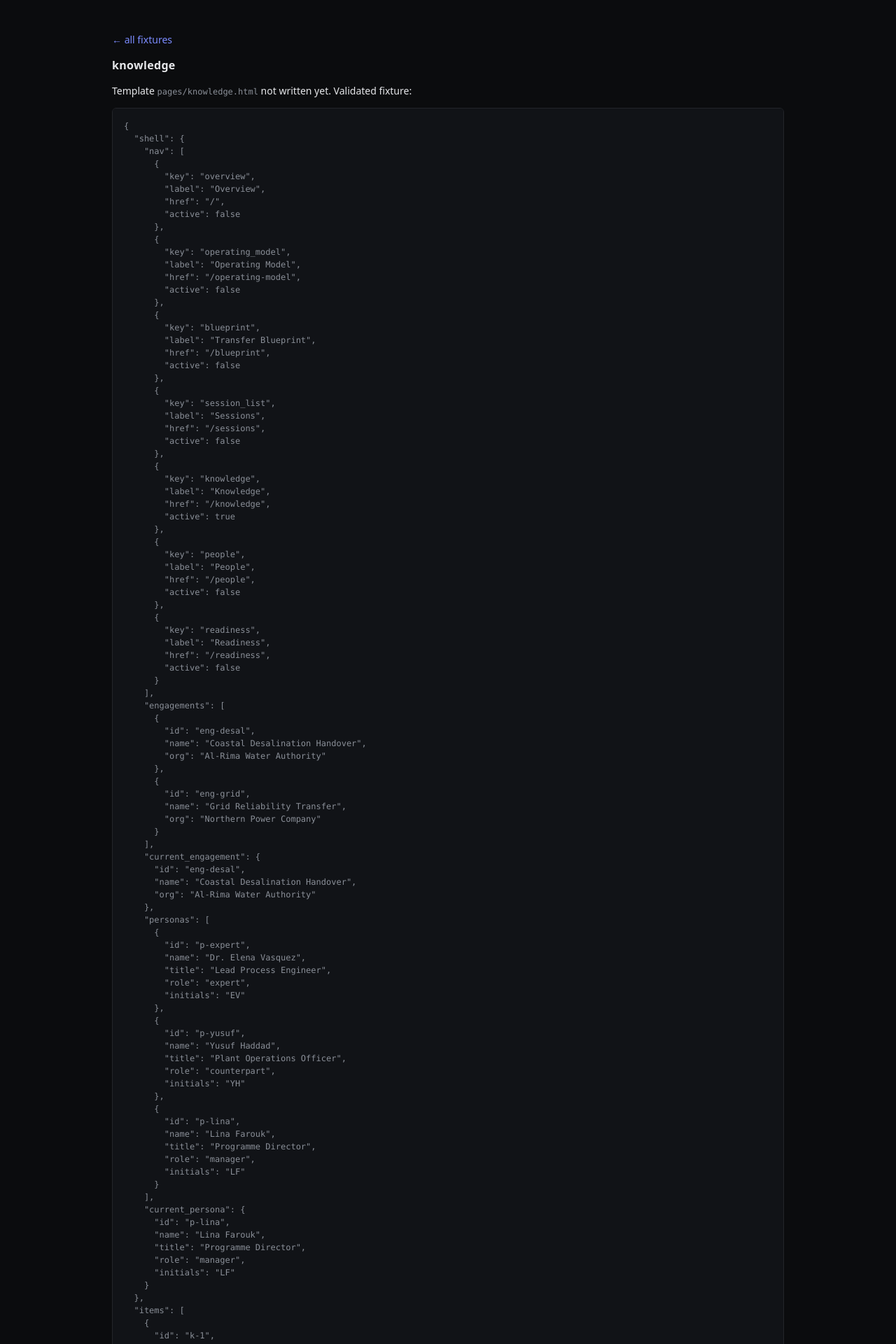
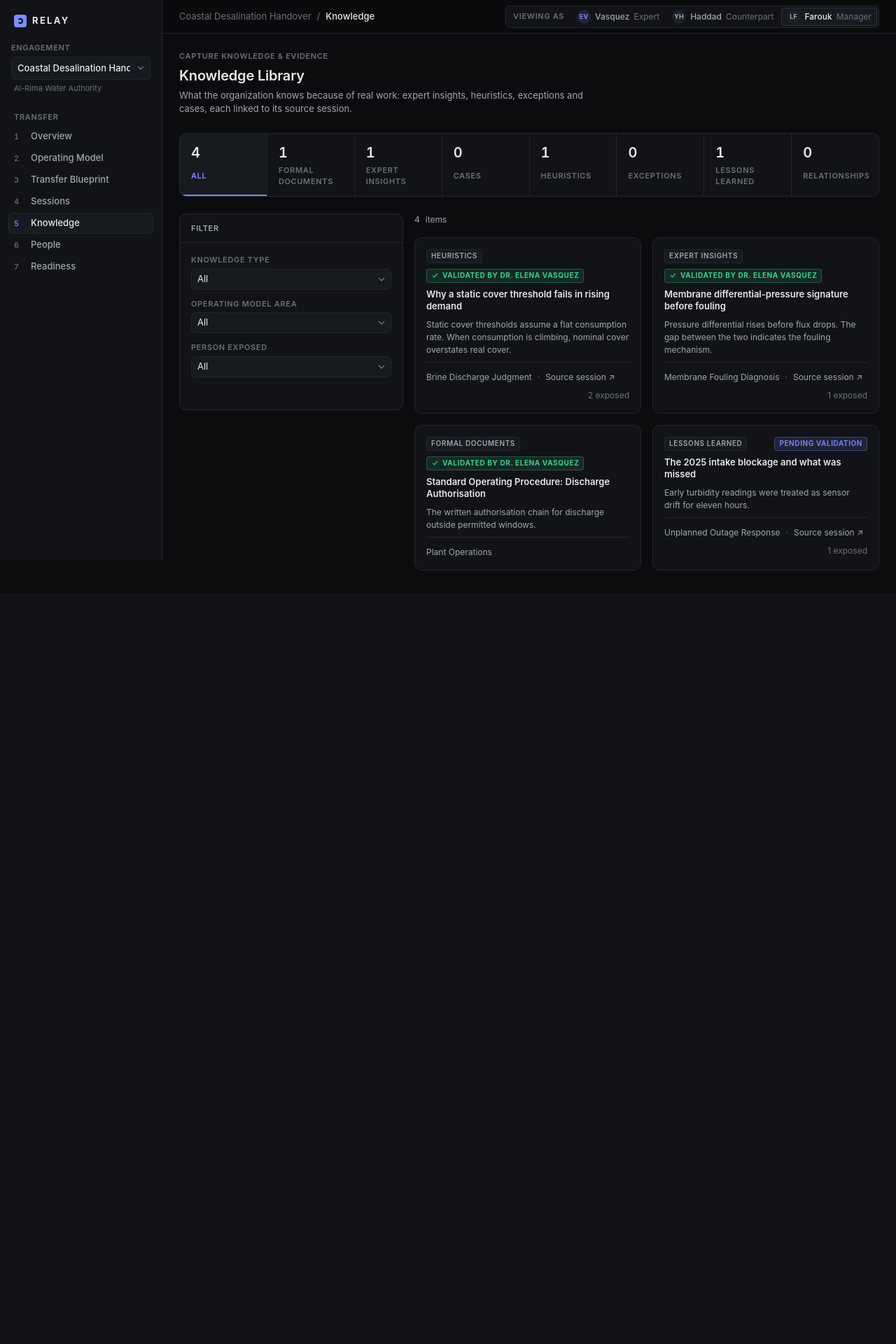
Before and after one commit to Entropy0917/RELAY, a Flask app: page /preview/knowledge in a window 1280 px wide. Shown: the top 1920 px of the page at 70% size. After the commit the page ends 815 px from the top, so only its background shows below. Run offline with Flask 3, Linux system fonts and the light colour scheme; parts of the project's set-up code (start-up, migrations or seed data) failed here and were passed over.

Commit message:
F3: blueprint, people, passport, knowledge pages
- ui.knowledge_card (shared: knowledge, passport, overview)
- passport uses ui.capability_row so partials/capability_row swaps in place;
  rows refresh on relay:validated
- knowledge: type strip + filter_bar (type/area/person) with hx-select swap
- filter_bar select= option; card head wraps; stacked rows

Co-Authored-By: Claude Opus 5.5 <noreply@anthropic.com>

```diff
--- a/static/css/components.css
+++ b/static/css/components.css
@@ -266,7 +266,7 @@ a.person:hover .person__name { color: var(--accent); }
 a.card, button.card { cursor: pointer; }
 a.card:hover, button.card:hover { background: var(--hover); border-color: var(--hairline-strong); }
 button.card { font: inherit; width: 100%; }
-.card__head { display: flex; align-items: flex-start; justify-content: space-between; gap: var(--s-3); min-width: 0; }
+.card__head { display: flex; flex-wrap: wrap; align-items: flex-start; justify-content: space-between; gap: var(--s-2) var(--s-3); min-width: 0; }
 .card__title { font-size: var(--fs-md); font-weight: 600; color: var(--text-primary); line-height: 1.35; }
 .card__meta { font-size: var(--fs-sm); color: var(--text-secondary); }
 .card__foot { display: flex; flex-wrap: wrap; align-items: center; gap: var(--s-2); padding-top: var(--s-3); border-top: 1px solid var(--hairline); }
@@ -489,3 +489,37 @@ a.rows__item:hover .rows__title { color: var(--accent); }
 .brief-recall > summary { cursor: pointer; list-style: none; padding: var(--s-2) 0; }
 .brief-recall > summary::-webkit-details-marker { display: none; }
 .brief-recall[open] > summary { margin-bottom: var(--s-3); }
+
+/* knowledge_card */
+.knowledge-card { gap: var(--s-2); }
+.knowledge-card .card__meta { line-height: 1.5; }
+.knowledge-card__exposed { margin-left: auto; }
+.knowledge-card__src:hover { color: var(--accent); }
+.knowledge-card--compact { padding: var(--s-3); }
+.knowledge-card--compact .card__foot { padding-top: var(--s-2); }
+
+/* people / passport */
+.avatar--xl { width: 48px; height: 48px; font-size: var(--fs-md); }
+.person-card__cta { margin-left: auto; }
+a.person-card:hover .person-card__cta { color: var(--accent); }
+
+/* knowledge type strip */
+.type-strip { display: grid; grid-template-columns: repeat(auto-fit, minmax(7.5rem, 1fr)); gap: 1px; background: var(--hairline); border: 1px solid var(--hairline); border-radius: var(--radius-lg); overflow: hidden; }
+.type-strip__item { display: grid; gap: 2px; padding: var(--s-3) var(--s-4); background: var(--panel); transition: background var(--dur) var(--ease); }
+.type-strip__item:hover { background: var(--hover); }
+.type-strip__item.is-active { background: var(--elevated); box-shadow: inset 0 -2px 0 var(--accent); }
+.type-strip__item.is-active .t-caps { color: var(--accent); }
+.type-strip__n { font-size: var(--fs-xl); font-weight: 600; }
+
+/* blueprint */
+.blueprint { gap: var(--s-4); padding: var(--s-5); }
+.blueprint__title { font-size: var(--fs-lg); font-weight: 600; }
+.blueprint__title a:hover { color: var(--accent); }
+.blueprint__body { display: grid; grid-template-columns: minmax(0, 1fr) 18rem; gap: var(--s-5); }
+.blueprint__groups { display: grid; grid-template-columns: repeat(auto-fill, minmax(14rem, 1fr)); gap: var(--s-4) var(--s-5); align-content: start; }
+.blueprint__group { display: grid; gap: var(--s-2); align-content: start; }
+.blueprint__aside { padding-left: var(--s-5); border-left: 1px solid var(--hairline); }
+@media (max-width: 1100px) { .blueprint__body { grid-template-columns: 1fr; } .blueprint__aside { padding-left: 0; border-left: 0; padding-top: var(--s-4); border-top: 1px solid var(--hairline); } }
+
+.rows--stacked .rows__item { flex-direction: column; align-items: flex-start; gap: var(--s-1); }
+.table td.is-name { min-width: 12rem; }
--- a/templates/macros/ui.html
+++ b/templates/macros/ui.html
@@ -209,10 +209,11 @@
 
 {#- HTMX filter bar. filters: list[KnowledgeFilter-like {param, label, options[{value,label,count}]}]
     active: {param: value}. Changing any select GETs `href` with the whole form and swaps `target`.
-    Plain GET to `page_href` without JS. -#}
-{% macro filter_bar(filters, active, href, target, page_href=None, inline=False, all_label='All') -%}
+    Plain GET to `page_href` without JS. select=True: the response is a full page; take
+    only `target` out of it and replace it (outerHTML). -#}
+{% macro filter_bar(filters, active, href, target, page_href=None, inline=False, all_label='All', select=True) -%}
 <form class="filter-bar{{ ' filter-bar--inline' if inline }}" method="get" action="{{ page_href or href }}"
-      hx-get="{{ href }}" hx-target="{{ target }}" hx-trigger="change" hx-push-url="{{ 'true' if page_href else 'false' }}">
+      hx-get="{{ href }}" hx-target="{{ target }}" hx-trigger="change" hx-push-url="{{ 'true' if page_href else 'false' }}"{% if select %} hx-select="{{ target }}" hx-swap="outerHTML"{% endif %}>
   {%- for f in filters %}
   {%- set cur = active.get(f.param) %}
   <label class="filter-bar__field">
@@ -227,7 +228,7 @@
   {%- endfor %}
   <div class="filter-bar__foot">
     <span class="htmx-indicator t-faint t-sm">Filtering…</span>
-    {%- if active %}<a class="btn btn--ghost" href="{{ page_href or href }}" hx-get="{{ href }}" hx-target="{{ target }}" hx-push-url="{{ page_href or 'false' }}">Clear filters</a>{% endif %}
+    {%- if active %}<a class="btn btn--ghost" href="{{ page_href or href }}">Clear filters</a>{% endif %}
   </div>
   <noscript><button class="btn btn--secondary" type="submit">Apply</button></noscript>
 </form>
@@ -250,7 +251,7 @@
 {% macro capability_row(row, person, changed=False) -%}
 <tr id="cap-{{ person.id }}-{{ row.capability_id }}"{{ ' class="is-changed"'|safe if changed }}
     hx-get="{{ href('capability_row', person_id=person.id, capability_id=row.capability_id) }}" hx-trigger="relay:validated from:body" hx-swap="outerHTML">
-  <td><span class="rows__title">{{ row.capability }}</span></td>
+  <td class="is-name"><span class="rows__title">{{ row.capability }}</span></td>
   <td>{{ capability_chip(row.level, changed=changed) }}</td>
   <td class="is-num">{{ row.exposures }}</td>
   <td class="is-num t-muted">{{ row.last_demonstrated or '—' }}</td>
@@ -263,3 +264,22 @@
 {% macro capability_head() -%}
 <tr><th>Capability</th><th>Current level</th><th class="is-num">Exposures</th><th class="is-num">Last demonstrated</th><th>Next recommended experience</th><th>Trainer readiness</th></tr>
 {%- endmacro %}
+
+{#- ───────────────────────── knowledge ───────────────────────── -#}
+
+{#- One Knowledge Library item. `k` is a KnowledgeCard. compact=True for side lists. -#}
+{% macro knowledge_card(k, compact=False) -%}
+<article class="card knowledge-card{{ ' knowledge-card--compact' if compact }}" id="k-{{ k.id }}">
+  <div class="card__head">
+    <span class="tag">{{ k.type_label }}</span>
+    {% if k.validated %}{{ provenance(k.expert) }}{% else %}<span class="tag tag--accent">Pending validation</span>{% endif %}
+  </div>
+  <div class="card__title">{{ k.title }}</div>
+  {%- if not compact %}<p class="card__meta">{{ k.summary }}</p>{% endif %}
+  <div class="card__foot t-sm">
+    <span class="t-muted">{{ k.capability or k.area }}</span>
+    {%- if k.source_session %}<span class="t-faint">·</span><a class="t-muted knowledge-card__src" href="{{ href('session_stage', session_id=k.source_session, stage='next_action') }}">Source session ↗</a>{% endif %}
+    {%- if k.people_exposed %}<span class="knowledge-card__exposed t-faint" title="{{ k.people_exposed|join(', ') }}">{{ k.people_exposed|length }} exposed</span>{% endif %}
+  </div>
+</article>
+{%- endmacro %}
--- /dev/null
+++ b/templates/pages/knowledge.html
@@ -0,0 +1,47 @@
+{#- KnowledgeVM — the Knowledge Library. Filters: ?type=&area=&person= (contracts/routes.py). -#}
+{% extends "base.html" %}
+{% import "macros/ui.html" as ui %}
+{% block title %}Knowledge{% endblock %}
+{% block header %}
+<div class="page-header">
+  <div class="page-header__text">
+    <span class="t-caps">Capture knowledge &amp; evidence</span>
+    <h1>Knowledge Library</h1>
+    <p>What the organization knows because of real work: expert insights, heuristics, exceptions and cases, each linked to its source session.</p>
+  </div>
+</div>
+{% endblock %}
+{% block content %}
+{% set total = counts_by_type.values()|sum %}
+<nav class="type-strip" aria-label="Knowledge types">
+  <a class="type-strip__item{{ ' is-active' if not active_filters.get('type') }}" href="{{ href('knowledge') }}"><span class="type-strip__n num">{{ total }}</span><span class="t-caps">All</span></a>
+  {% for t in vocab.KnowledgeType %}
+  <a class="type-strip__item{{ ' is-active' if active_filters.get('type') == t.value }}" href="{{ href('knowledge', type=t.value) }}"><span class="type-strip__n num">{{ counts_by_type.get(t, counts_by_type.get(t.value, 0)) }}</span><span class="t-caps">{{ vocab.KNOWLEDGE_LABEL[t] }}</span></a>
+  {% endfor %}
+</nav>
+
+{% set areas = items|map(attribute='area')|unique|sort|list %}
+{% set people = items|map(attribute='people_exposed')|sum(start=[])|unique|sort|list %}
+{% set filters = [
+  {'param': 'type', 'label': 'Knowledge type', 'options': []},
+  {'param': 'area', 'label': 'Operating model area', 'options': []},
+  {'param': 'person', 'label': 'Person exposed', 'options': []},
+] %}
+{% for t in vocab.KnowledgeType %}{% set _ = filters[0].options.append({'value': t.value, 'label': vocab.KNOWLEDGE_LABEL[t], 'count': counts_by_type.get(t, counts_by_type.get(t.value, 0))}) %}{% endfor %}
+{% for a in areas %}{% set _ = filters[1].options.append({'value': a, 'label': a, 'count': none}) %}{% endfor %}
+{% for p in people %}{% set _ = filters[2].options.append({'value': p, 'label': p, 'count': none}) %}{% endfor %}
+
+<div class="split split--aside-left">
+  <aside class="sticky">
+    {% call ui.panel('Filter') %}
+    {{ ui.filter_bar(filters, active_filters, href('knowledge'), '#results', page_href=href('knowledge')) }}
+    {% endcall %}
+  </aside>
+  <section id="results" class="stack">
+    <div class="cluster t-sm t-muted"><span class="num">{{ items|length }}</span> item{{ 's' if items|length != 1 }}{% for k, v in active_filters.items() %}<span class="tag tag--accent">{{ k }}: {{ v }}</span>{% endfor %}</div>
+    {% if items %}
+    <div class="grid-auto">{% for k in items %}{{ ui.knowledge_card(k) }}{% endfor %}</div>
+    {% else %}{{ ui.empty('No knowledge matches these filters.', 'Captured insights appear here after a validated session.') }}{% endif %}
+  </section>
+</div>
+{% endblock %}
```
Also changed, not shown: templates/pages/blueprint.html (added, +51 -0 lines), templates/pages/passport.html (added, +44 -0 lines), templates/pages/people.html (added, +45 -0 lines).
